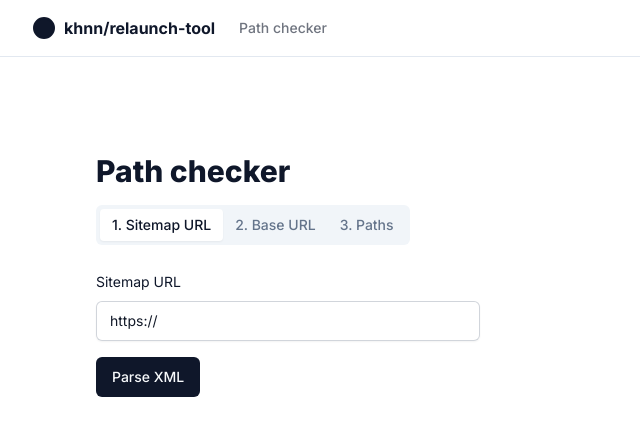
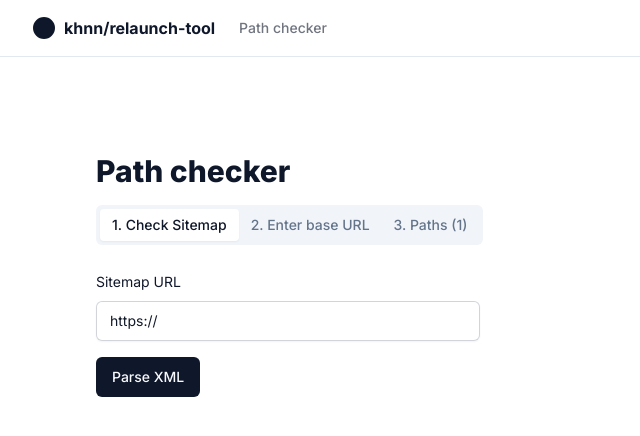
Before and after one commit to khnn/relaunch-tool, a Next.js app: page /path-checker in a window 1280 px wide. Shown: the top 436 px of the page, without its empty margins (0-640 px from the left). Built offline with nearby package versions, Linux system fonts and the light colour scheme.

Commit message:
update label

```diff
--- a/components/CheckLinks.tsx
+++ b/components/CheckLinks.tsx
@@ -106,9 +106,9 @@ export default function CheckLinks() {
       <h1 className="mb-4 text-3xl font-extrabold">Path checker</h1>
       <Tabs defaultValue="sitemap" className="w-[400px]">
         <TabsList className="mb-4">
-          <TabsTrigger value="sitemap">1. Sitemap URL</TabsTrigger>
-          <TabsTrigger value="base-url">2. Base URL</TabsTrigger>
-          <TabsTrigger value="paths">3. Paths</TabsTrigger>
+          <TabsTrigger value="sitemap">1. Check Sitemap</TabsTrigger>
+          <TabsTrigger value="base-url">2. Enter base URL</TabsTrigger>
+          <TabsTrigger value="paths">3. Paths ({paths.length})</TabsTrigger>
         </TabsList>
         <TabsContent value="sitemap">
           <label htmlFor="siteMapUrl">
@@ -139,7 +139,10 @@ export default function CheckLinks() {
             htmlFor="baseUrl"
             className="mt-4 flex flex-col items-start gap-2"
           >
-            <span className="text-sm">Base URL</span>
+            <span className="text-sm">
+              Enter your new base URL to check whether all your current paths
+              exist at the new location.
+            </span>
             <input
               type="url"
               id="baseUrl"
```
